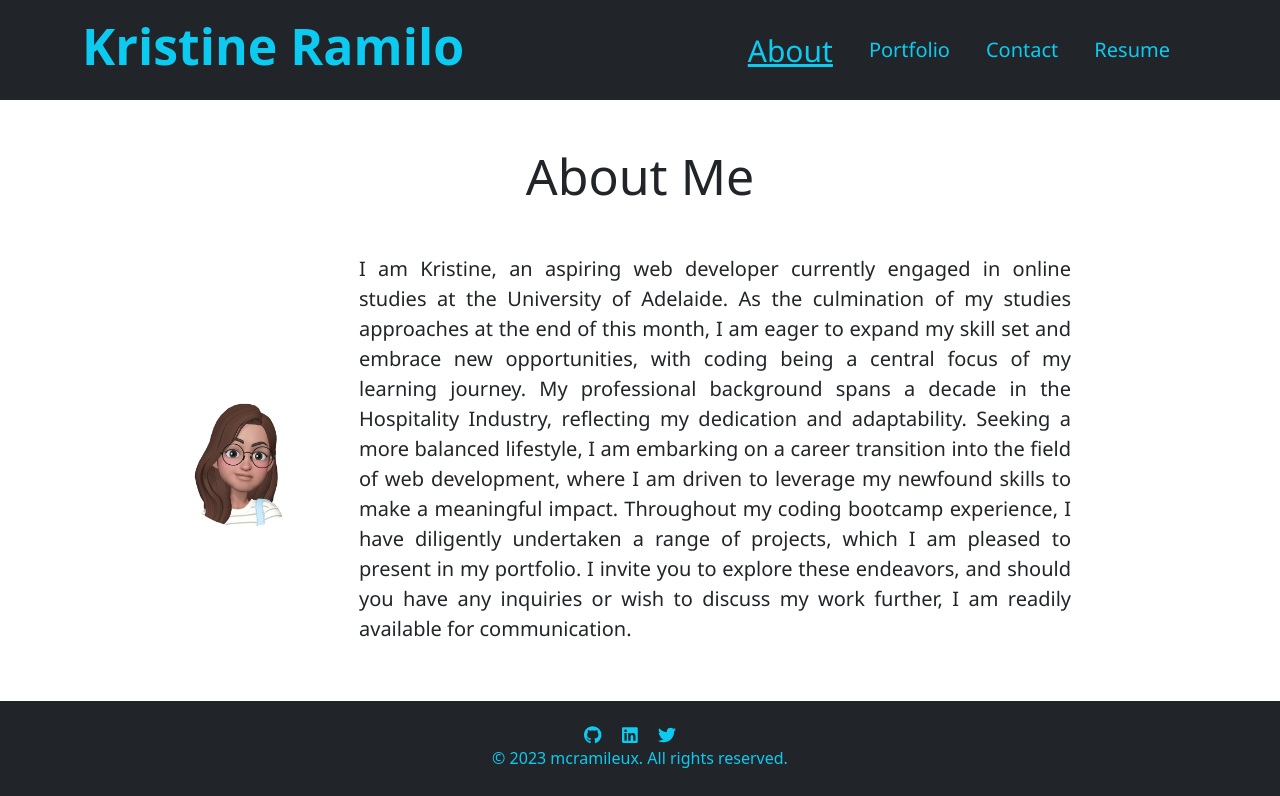
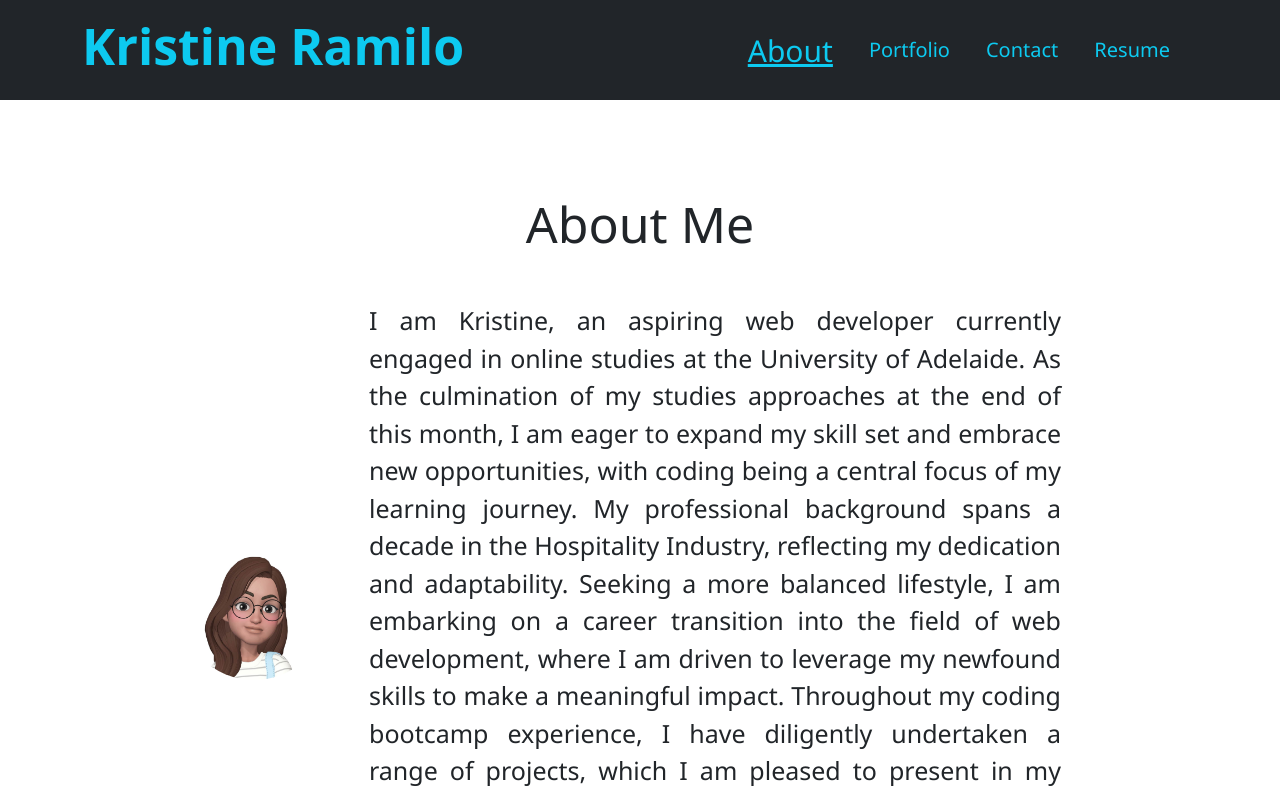
Before and after one commit to mcramileux/mcramileux-react-portfolio, a React (Create React App) app in the folder mcramileux-portfolio/: page / in a window 1280 px wide. Shown: the top 796 px of the page. Built offline with nearby package versions, Linux system fonts and the light colour scheme.

Commit message:
footer still broken

```diff
--- a/mcramileux-portfolio/src/components/Footer.css
+++ b/mcramileux-portfolio/src/components/Footer.css
@@ -2,7 +2,7 @@
     display: flex;
     align-items: center;
     justify-content: center;
-    margin-top: 5px;
+    /* margin-top: 5px; */
 }
 
 footer {
--- a/mcramileux-portfolio/src/components/Header.js
+++ b/mcramileux-portfolio/src/components/Header.js
@@ -4,7 +4,7 @@ import About from './pages/About';
 import Portfolio from './pages/Portfolio';
 import Contact from './pages/Contact';
 import Resume from './pages/Resume';
-// import Footer from './Footer';
+import Footer from './Footer';
 
 export default function Header() {
   const [currentPage, setCurrentPage] = useState('About');
@@ -33,7 +33,7 @@ export default function Header() {
             <NavTabs currentPage={currentPage} handlePageChange={handlePageChange} />
           {/* Here we are calling the renderPage method which will return a component  */}
             {renderPage()}
-          {/* <Footer className='fixed-bottom' /> */}
+          <Footer className='fixed-bottom' />
       </div>
     </div>
   );
--- a/mcramileux-portfolio/src/components/pages/About.css
+++ b/mcramileux-portfolio/src/components/pages/About.css
@@ -17,11 +17,11 @@
     justify-content: center;
   }
 
-.col-md-10 {
+/* .col-md-10 {
     flex: 0 0 83.333333%;
     max-width: 83.333333%;
   }
-
+   */
 .flex-container {
     display: flex;
     flex-direction: column;
@@ -43,12 +43,12 @@ p {
     margin-left: 40px;
     margin-right: 40px;
     text-justify: none;
-    font-size: 20px;
+    /* font-size: px; */
   }
-
  @media (min-width: 768px) {
     .flex-container {
       flex-direction: row;
+      font-size: 25px;
 
     }
   }
--- a/mcramileux-portfolio/src/components/pages/About.js
+++ b/mcramileux-portfolio/src/components/pages/About.js
@@ -4,7 +4,7 @@ import authorAvatar from '../../assets/images/pfp.jpeg';
 
 export default function About() {
   return (
-    <section className='.bg-light.bg-gradient text-dark py-8'>
+    <section className='container my-5'>
       <div className='container-about text-center'>
         <div className='row gx-4 gx-lg-5 justify-content-center'>
           <div className='col-md-10'>
--- a/mcramileux-portfolio/src/components/pages/Portfolio.css
+++ b/mcramileux-portfolio/src/components/pages/Portfolio.css
@@ -4,3 +4,16 @@
     margin-bottom: 3rem;
     font-size: 50px;
 }
+
+.container-portfolio{
+    height: 1950px;
+    /* min-height: 100vh;
+    padding-bottom: 100px;  */
+}
+
+@media screen and (max-width: 1200px) {
+    .container-portfolio {
+        height: 3850px;
+
+    }
+}
--- a/mcramileux-portfolio/src/components/pages/Portfolio.js
+++ b/mcramileux-portfolio/src/components/pages/Portfolio.js
@@ -58,7 +58,7 @@ const projects = [
 
   return (
     <section className='container my-5'>
-      <div style={{height:'1950px'}} className='container-portfolio text-center'>
+      <div className='container-portfolio text-center'>
         <div className='row justify-content-center'>
           <div className="col-md-10">
             <h1 className='portfolio-title'>Portfolio</h1>
```
